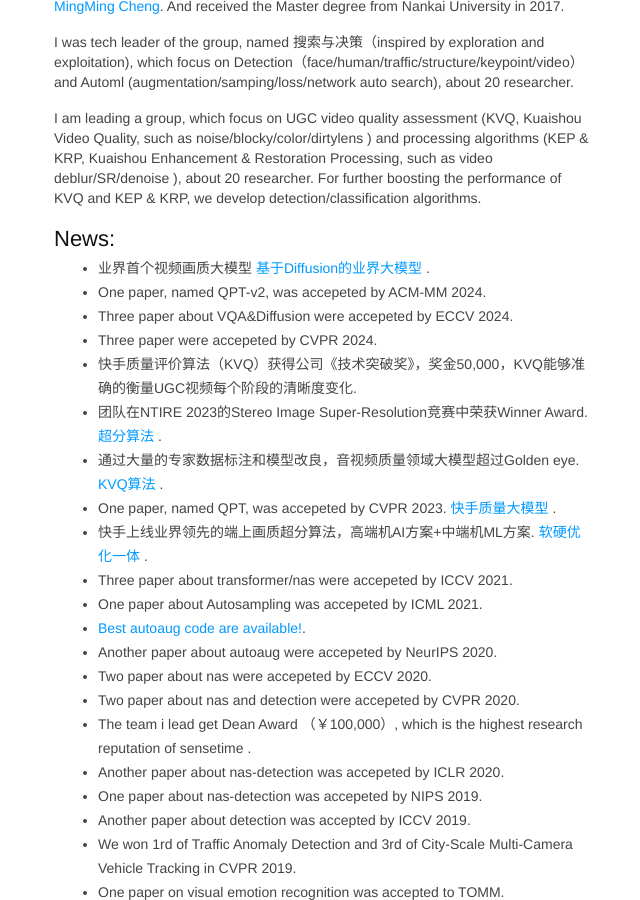
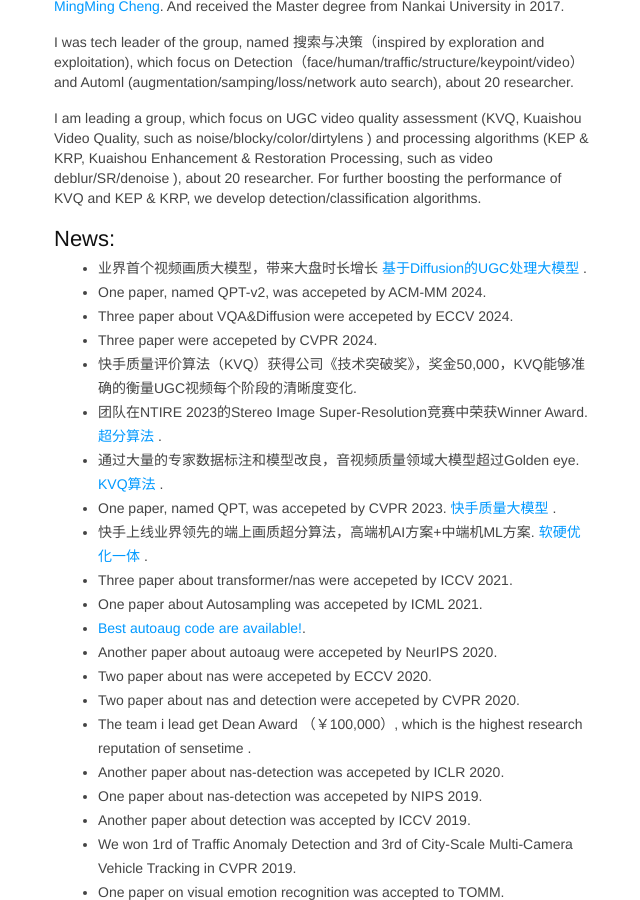
Before and after one commit to msunming/msunming.github.io, a Jekyll site: the page index.html, which Jekyll copies as it is, in a window 1280 px wide and 900 px high, scrolled down 586 px. Shown: the whole window, without its empty margins (106-746 px from the left). Built offline with Jekyll 4.4.1, drawn with Linux system fonts in a browser that asks for light colours.

Commit message:
Update index.html

```diff
--- a/index.html
+++ b/index.html
@@ -466,7 +466,7 @@ pre .markdown .emphasis {
 
 	        <h2>News:</h2>
 		<ul>
-	    <li> 业界首个视频画质大模型 <a href="https://mp.weixin.qq.com/s/zRUoL2eJaOS2wIcB_xiQkg"> 基于Diffusion的业界大模型 </a> .</li>
+	    <li> 业界首个视频画质大模型，带来大盘时长增长 <a href="https://mp.weixin.qq.com/s/zRUoL2eJaOS2wIcB_xiQkg"> 基于Diffusion的UGC处理大模型 </a> .</li>
 	    <li> One paper, named QPT-v2,  was accepeted by ACM-MM 2024.</li>
 	    <li> Three paper about VQA&Diffusion  were accepeted by ECCV 2024.</li>
 	    <li> Three paper were accepeted by CVPR 2024.</li>
```
